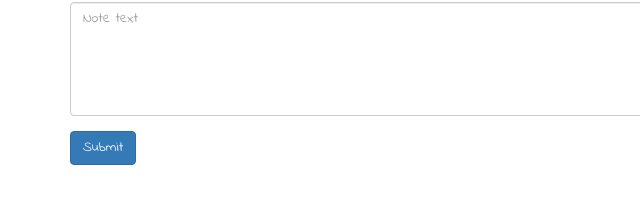
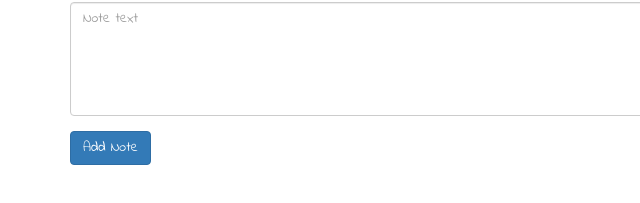
Before and after one commit to sinanerdinc/Note-taking, a plain HTML site: page index.html in a window 1280 px wide. Shown: the part 197-400 px from the top of the page, 0-640 px from the left. Drawn offline with nearby package versions, Linux system fonts and the light colour scheme.

Commit message:
Change button name

```diff
--- a/index.html
+++ b/index.html
@@ -28,7 +28,7 @@
                 <textarea class="form-control" v-model="note.text" placeholder="Note text" rows="5"></textarea>
               </div>
             </form>
-            <button class="btn btn-primary" v-on:click="addNote">Submit</button>
+            <button class="btn btn-primary" v-on:click="addNote">Add Note</button>
 
           </div>
         </div>
```
